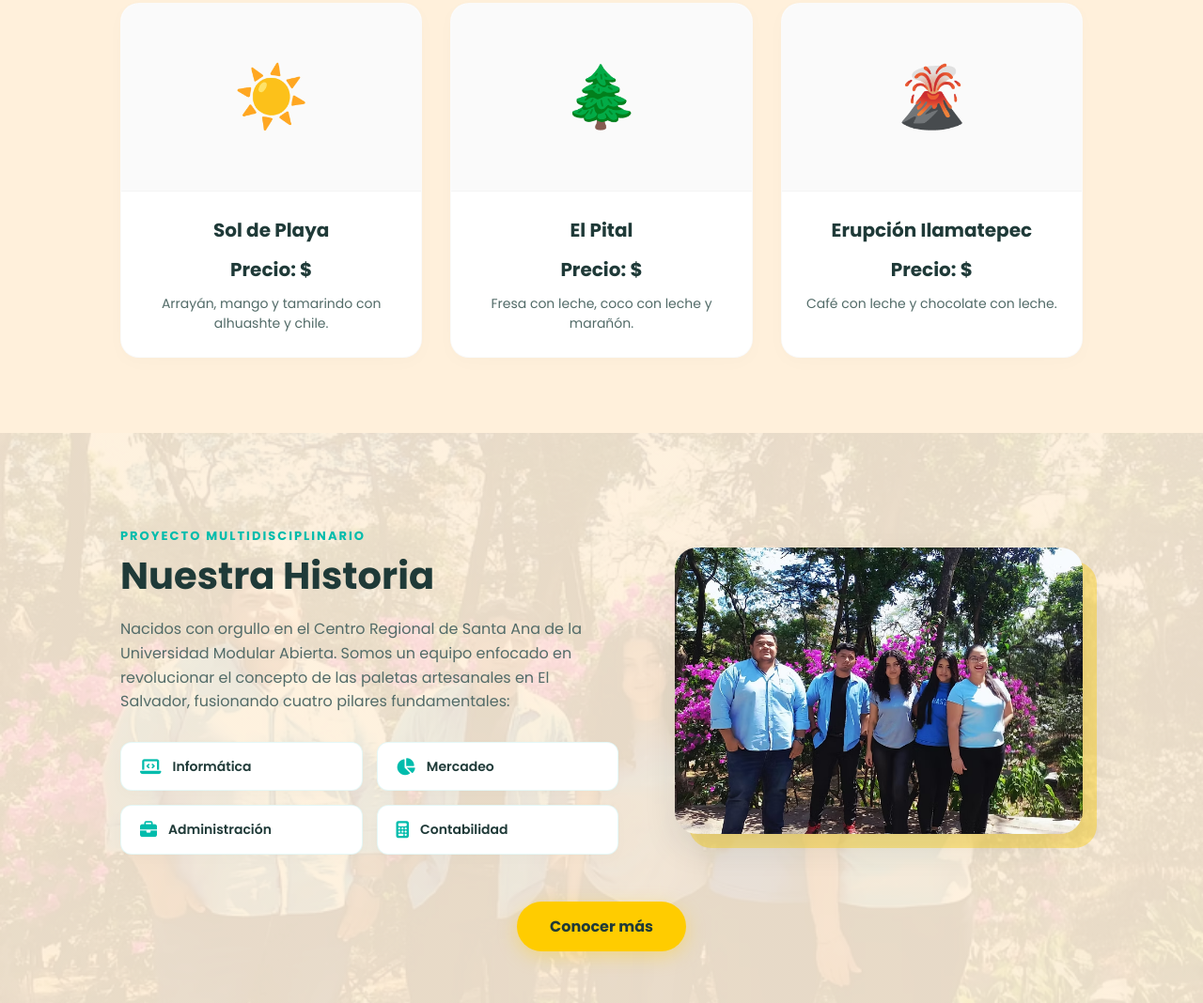
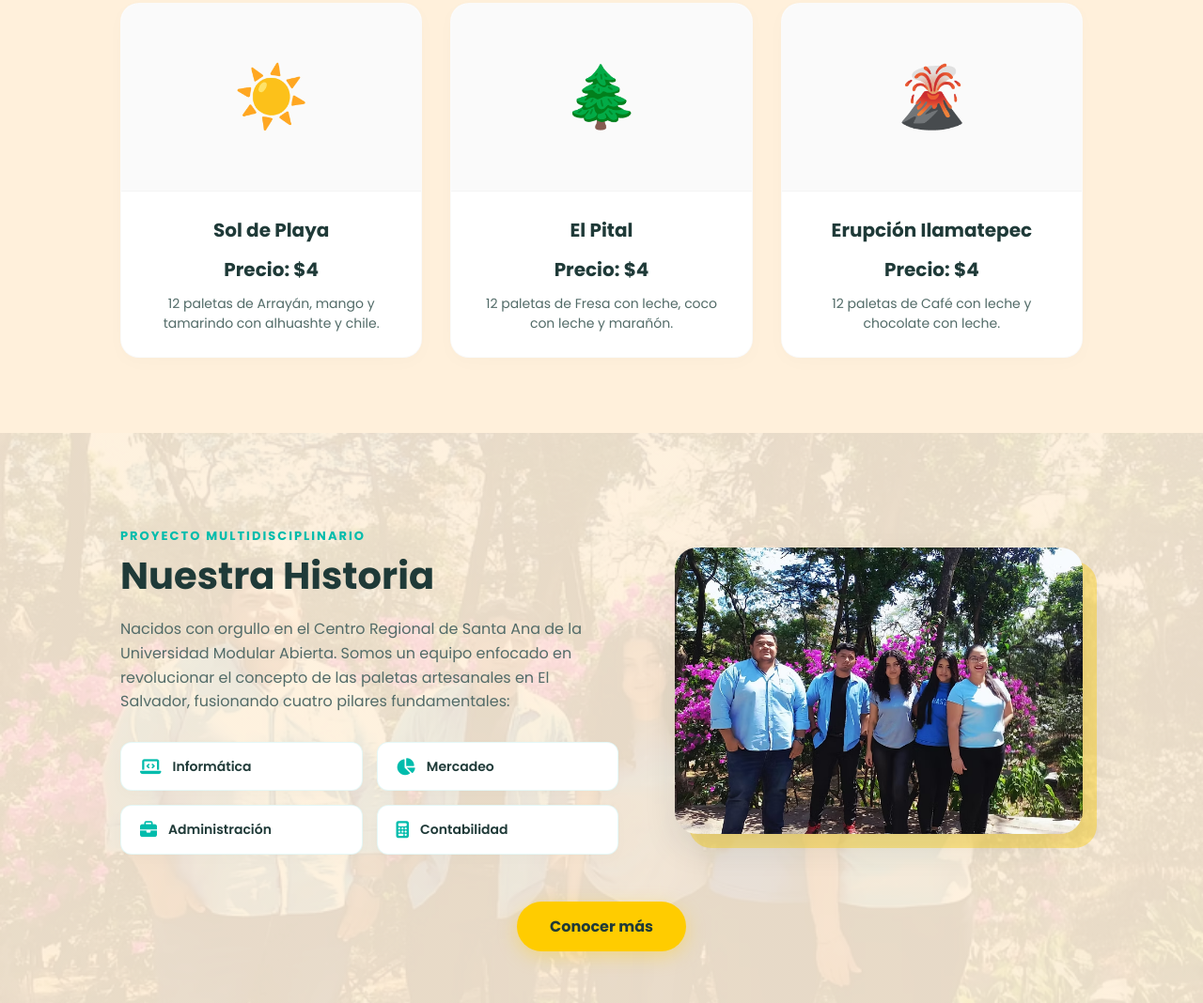
Before and after one commit to bryanxastillo2-blip/paletamania, a plain HTML site: page index.html in a window 1280 px wide. Shown: the part 1620-2688 px from the top of the page at 94% size. Drawn offline with nearby package versions, Linux system fonts and the light colour scheme; no server answers.

Commit message:
Update index.html

```diff
--- a/index.html
+++ b/index.html
@@ -86,8 +86,8 @@
                 <div class="sabor-img-placeholder">☀️</div>
                 <div class="sabor-info">
                     <h3>Sol de Playa</h3>
-                    <h3>Precio: $</h3>
-                    <p>Arrayán, mango y tamarindo con alhuashte y chile.</p>
+                    <h3>Precio: $4</h3>
+                    <p>12 paletas de Arrayán, mango y tamarindo con alhuashte y chile.</p>
                 </div>
             </div>
 
@@ -95,8 +95,8 @@
                 <div class="sabor-img-placeholder">🌲</div>
                 <div class="sabor-info">
                     <h3>El Pital</h3>
-                    <h3>Precio: $</h3>
-                    <p>Fresa con leche, coco con leche y marañón.</p>
+                    <h3>Precio: $4</h3>
+                    <p>12 paletas de Fresa con leche, coco con leche y marañón.</p>
                 </div>
             </div>
 
@@ -104,8 +104,8 @@
                 <div class="sabor-img-placeholder">🌋</div>
                 <div class="sabor-info">
                     <h3>Erupción Ilamatepec</h3>
-                    <h3>Precio: $</h3>
-                    <p>Café con leche y chocolate con leche.</p>
+                    <h3>Precio: $4</h3>
+                    <p>12 paletas de Café con leche y chocolate con leche.</p>
                 </div>
             </div>
         </div>
```
